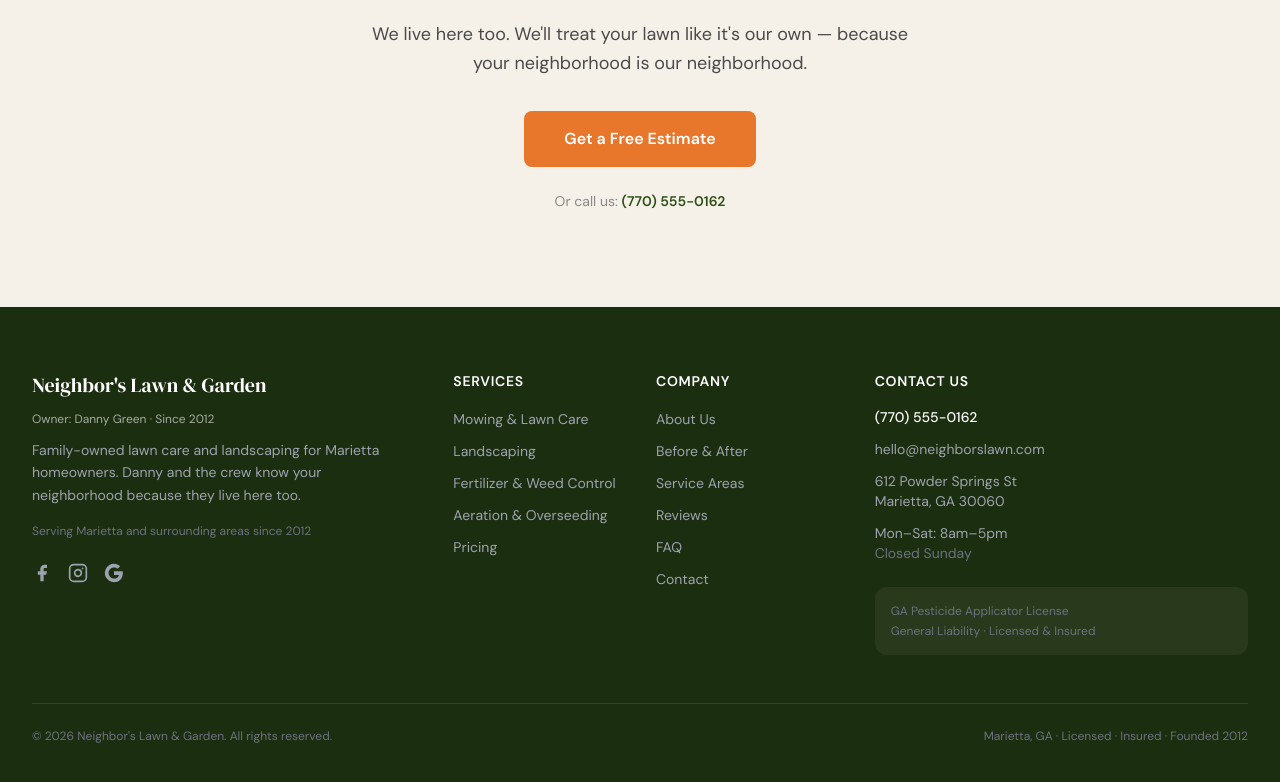
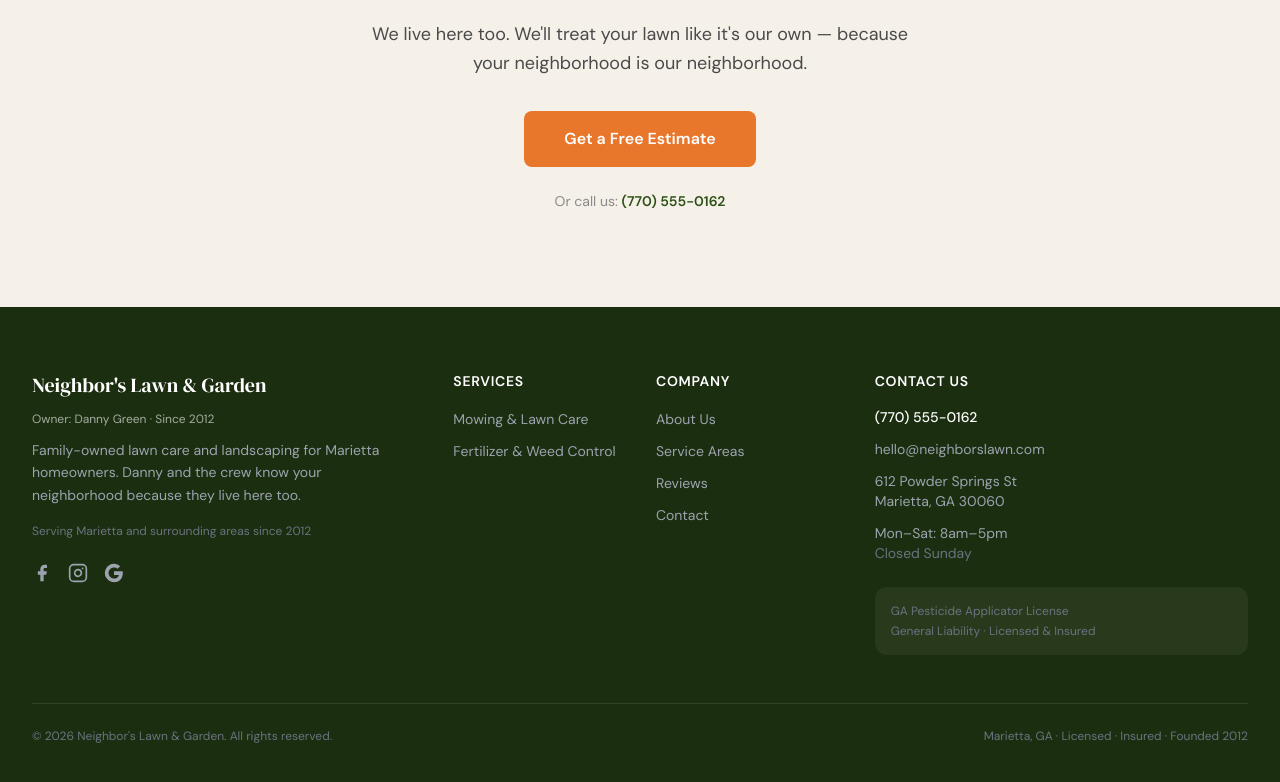
Before and after one commit to nsurratt/npire-lawn-launch, a Next.js app: page / in a window 1280 px wide. Shown: the part 4650-5432 px from the top of the page. Built offline with nearby package versions, Linux system fonts and the light colour scheme.

Commit message:
fix(footer): remove dead links for tier page count

```diff
--- a/src/components/Footer.tsx
+++ b/src/components/Footer.tsx
@@ -3,17 +3,12 @@ import Link from 'next/link'
 const footerLinks = {
   services: [
     { label: 'Mowing & Lawn Care', href: '/mowing-lawn-care' },
-    { label: 'Landscaping', href: '/landscaping' },
     { label: 'Fertilizer & Weed Control', href: '/fertilizer-weed-control' },
-    { label: 'Aeration & Overseeding', href: '/aeration-overseeding' },
-    { label: 'Pricing', href: '/pricing' },
   ],
   company: [
     { label: 'About Us', href: '/about' },
-    { label: 'Before & After', href: '/before-after' },
     { label: 'Service Areas', href: '/service-areas' },
     { label: 'Reviews', href: '/reviews' },
-    { label: 'FAQ', href: '/faq' },
     { label: 'Contact', href: '/contact' },
   ],
 }
```
